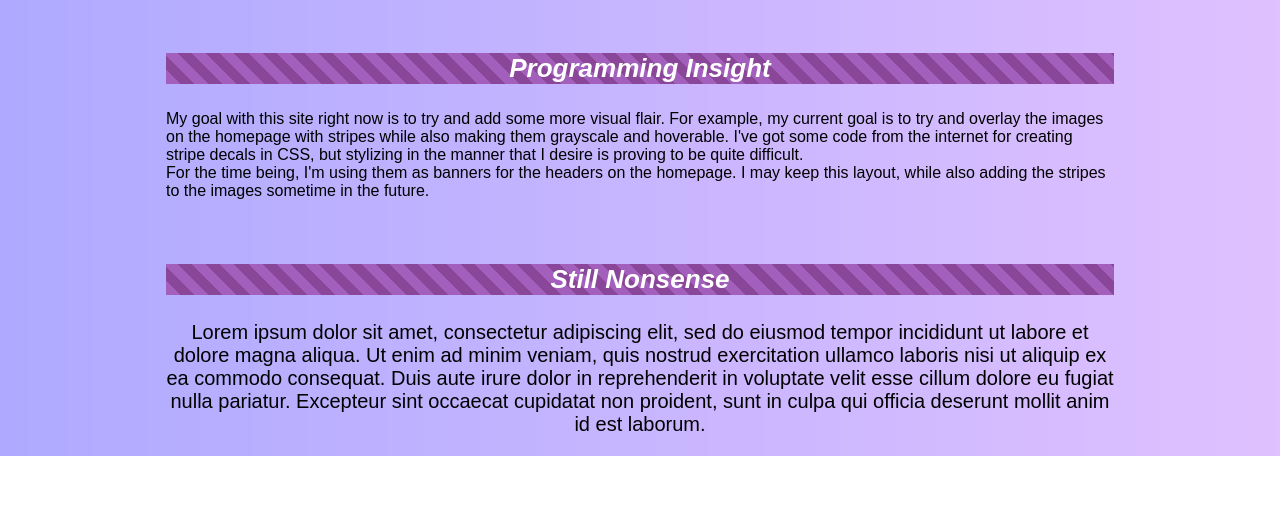
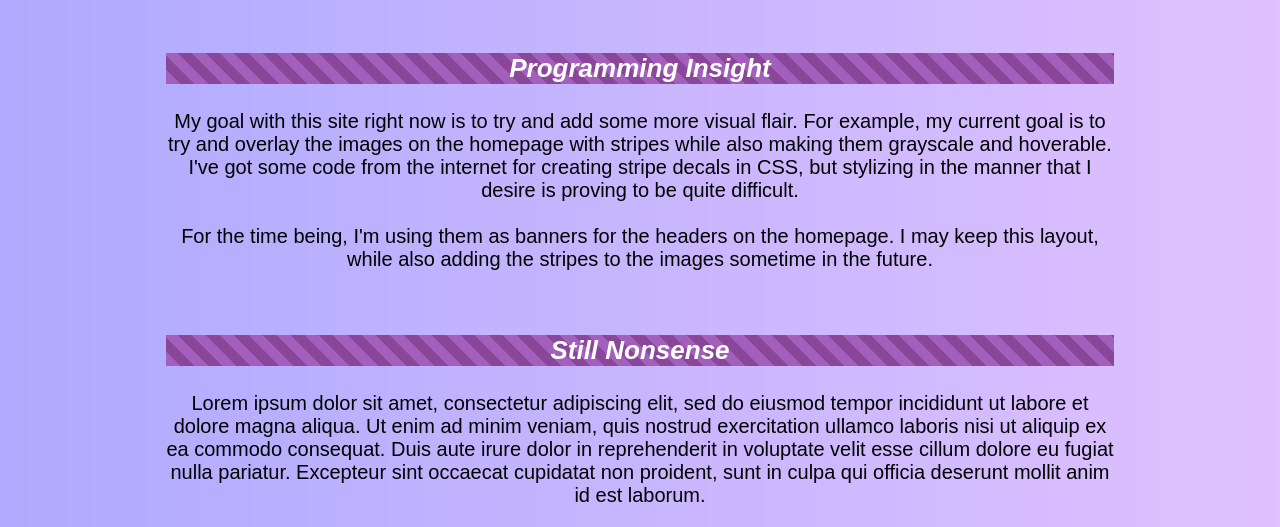
Before and after one commit to 3183085/courseindex, a plain HTML site: page index.html in a window 1280 px wide. Shown: the part 2017-2544 px from the top of the page. Before the commit the page ends 2473 px from the top, so only its background shows below. Drawn offline with Linux system fonts and the light colour scheme.

Commit message:
Update index.html

```diff
--- a/index.html
+++ b/index.html
@@ -98,9 +98,10 @@
                 Programming Insight
             </h3>
 
-            <p style= "text-align: center"></p>
+            <p style= "text-align: center">
                 My goal with this site right now is to try and add some more visual flair.
                 For example, my current goal is to try and overlay the images on the homepage with stripes while also making them grayscale and hoverable. I've got some code from the internet for creating stripe decals in CSS, but stylizing in the manner that I desire is proving to be quite difficult.
+                <br>
                 <br>
                 For the time being, I'm using them as banners for the headers on the homepage. I may keep this layout, while also adding the stripes to the images sometime in the future.
             </p>
```
